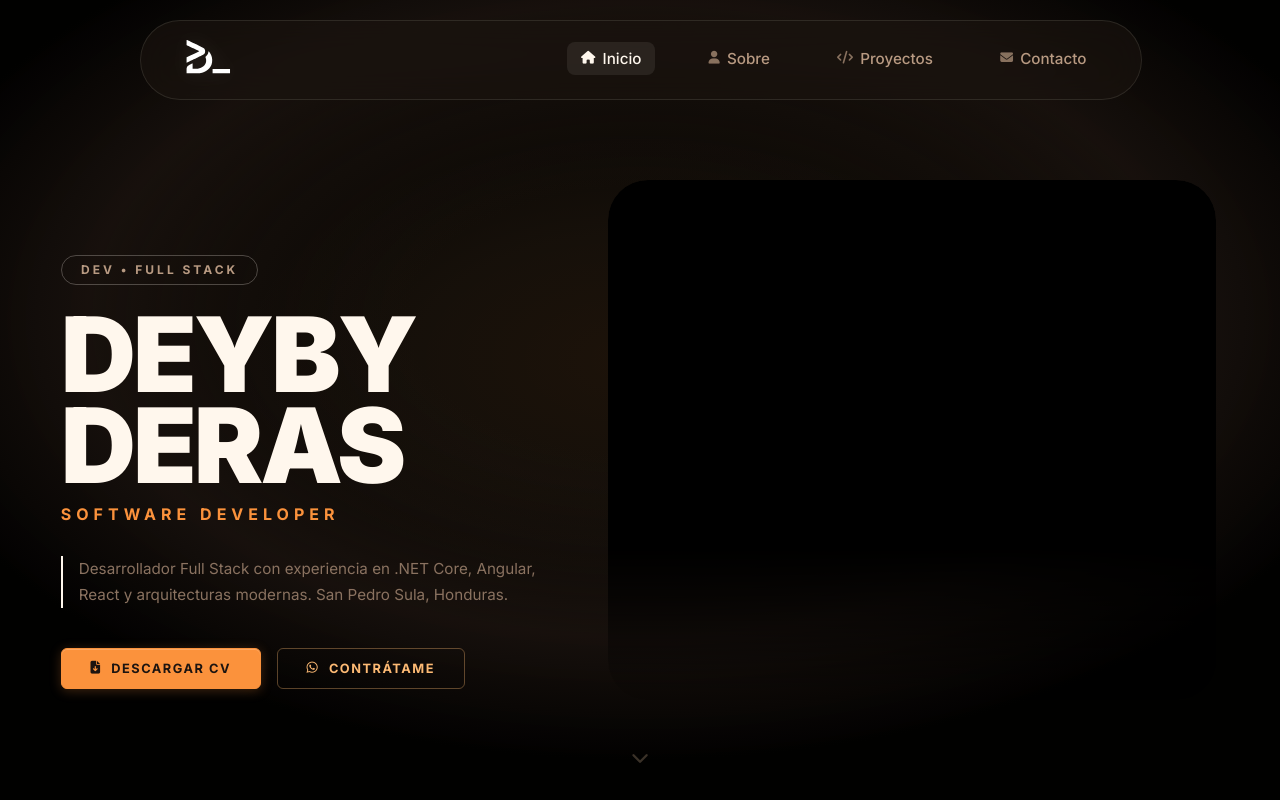
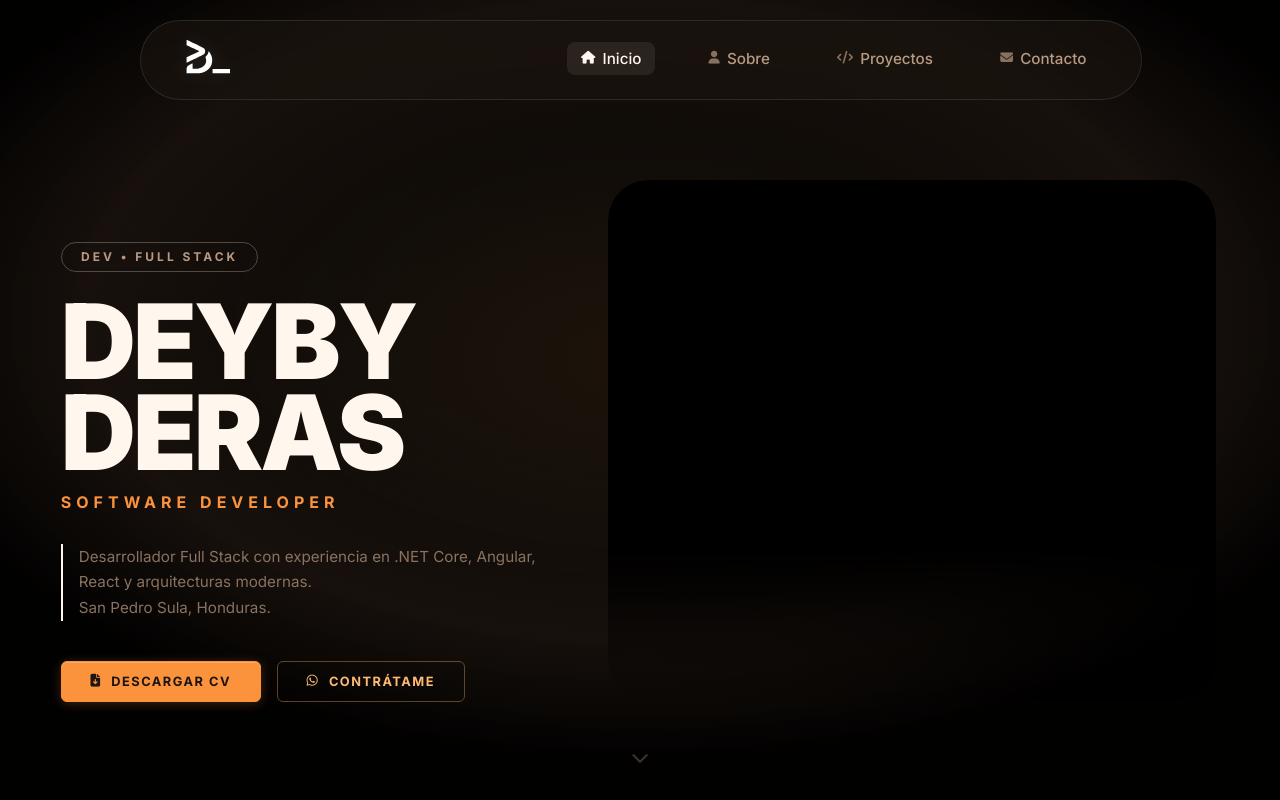
Before and after one commit to Josidkk/Deb_Portfolio, a website built with Vite: page index.html in a window 1280 px wide. Both pictures are taken after a click on the link "Inicio". Shown: the top 800 px of the page. Built offline with nearby package versions, Linux system fonts and the light colour scheme.

Commit message:
feat : info

```diff
--- a/index.html
+++ b/index.html
@@ -65,7 +65,7 @@
                     <h1 class="hero-title">DEYBY<br>DERAS</h1>
                     <p class="hero-sub">SOFTWARE DEVELOPER</p>
                     <p class="hero-description">Desarrollador Full Stack con experiencia en .NET Core, Angular, React y
-                        arquitecturas modernas.  San Pedro Sula, Honduras.</p>
+                        arquitecturas modernas.<br>San Pedro Sula, Honduras.</p>
 
                     <div class="hero-buttons desktop-only">
                         <a href="/assets/Deyby_Cardenas_Curriculum.pdf" download="Deyby_Cardenas_Curriculum.pdf" target="_blank"
```
